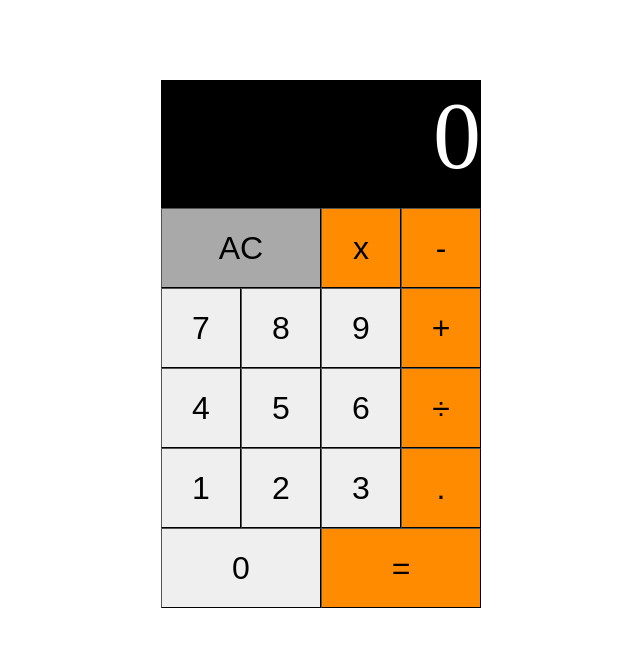
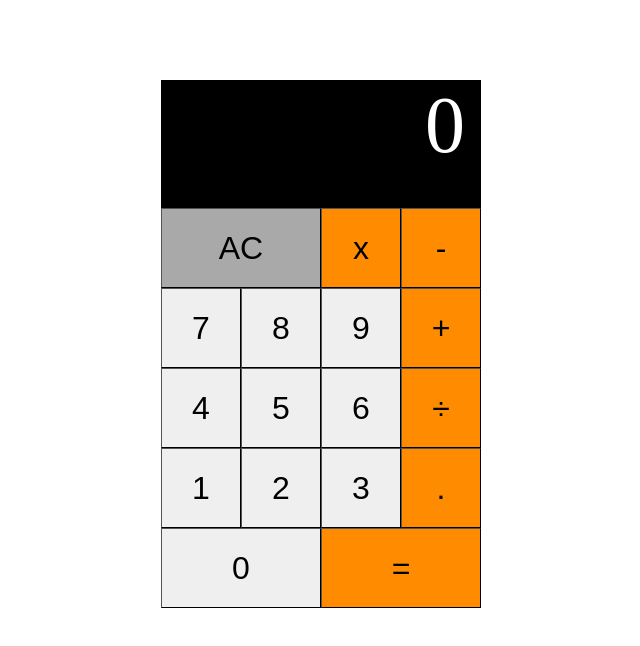
Before and after one commit to CampbellDocherty/JavaScriptCalculator, a plain HTML site: page index.html in a window 1280 px wide. Shown: the whole page, without its empty margins (319-959 px from the left). Drawn offline with Linux system fonts and the light colour scheme.

Commit message:
Changed display font size

```diff
--- a/calculator.css
+++ b/calculator.css
@@ -12,7 +12,7 @@ body {
     color: white;
     text-align: right;
     height: 8rem;
-    font-size: 6rem;
+    font-size: 5rem;
 }
 
 p {
--- a/index.html
+++ b/index.html
@@ -7,7 +7,9 @@
     </head>
     <body>
         <div class="calculator">
-            <div class="display" id="displayVal">0</div>
+            <div class="display">
+                <p id="displayVal">0</p>
+             </div>
             <div class="keys">
                 <div class="topRow">
                     <button class="operator Clear" id="clear_all">AC</button>
```
